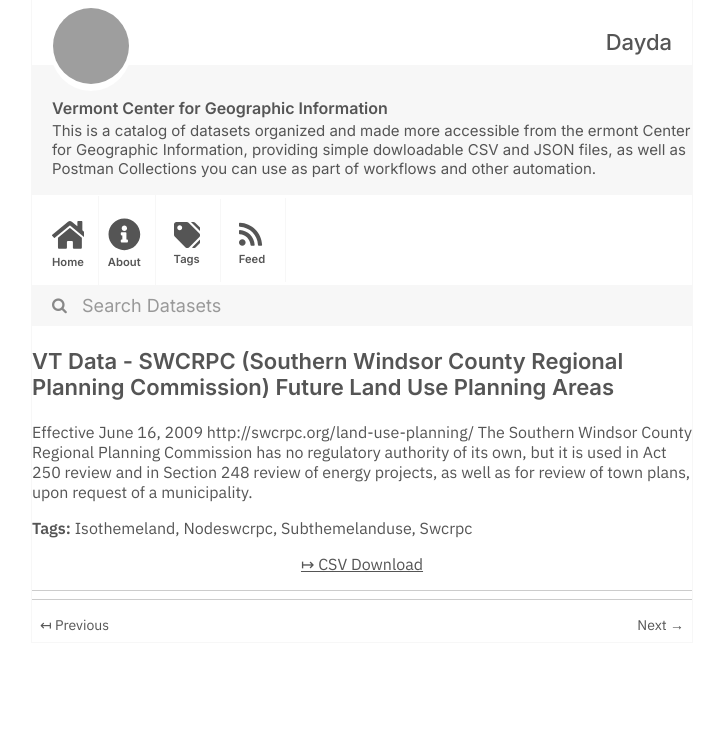
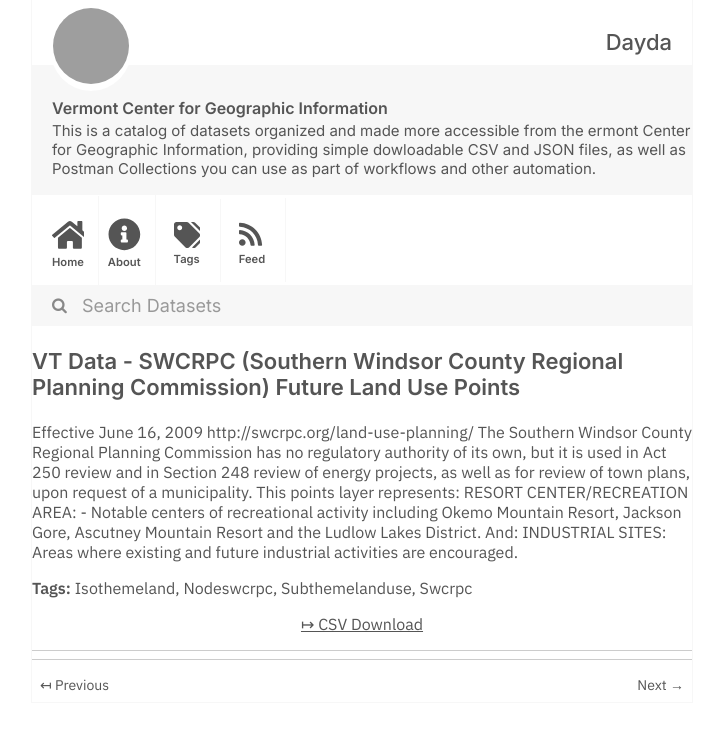
Before and after one commit to dayda-entities/vermont-center-for-geographic-information, a Jekyll site: the page built from _posts/2020-11-12-vt-data-swcrpc-southern-windso.md, in a window 1280 px wide, cut to the strip 0-730 px from the top of the page. Shown: the whole strip, without its empty margins (278-1001 px from the left). Built offline with Jekyll 4.4.1, drawn with Linux system fonts in a browser that asks for light colours; grey boxes are pictures that could not be loaded.

Commit message:
Publish Data

```diff
--- a/_posts/2020-11-12-vt-data-swcrpc-southern-windso.md
+++ b/_posts/2020-11-12-vt-data-swcrpc-southern-windso.md
@@ -1,9 +1,9 @@
 ---
 title: >-
   VT Data - SWCRPC (Southern Windsor County Regional Planning Commission) Future
-  Land Use Planning Areas
-created: '2020-11-12T13:08:34.780265'
-modified: '2020-11-12T13:08:34.780271'
+  Land Use Points
+created: '2020-11-12T13:07:02.544562'
+modified: '2020-11-12T13:07:02.544568'
 state: active
 type: dataset
 tags:
@@ -13,9 +13,11 @@ tags:
   - Swcrpc
 groups: []
 csv_url: >-
-  https://geodata.vermont.gov/datasets/cf298797fc494a38bedd935564850304_0.csv?outSR=%7B%22latestWkid%22%3A32145%2C%22wkid%22%3A32145%7D
+  https://geodata.vermont.gov/datasets/16a99b05ddbb4fb79a4b16902fb64fb5_0.csv?outSR=%7B%22latestWkid%22%3A32145%2C%22wkid%22%3A32145%7D
 json_url: ''
 layout: post
 
 ---
-Effective June 16, 2009  http://swcrpc.org/land-use-planning/  The Southern Windsor County Regional Planning Commission has no regulatory authority of its own, but it is used in Act 250 review and in Section 248 review of energy projects, as well as for review of town plans, upon request of a municipality.
+Effective June 16, 2009  http://swcrpc.org/land-use-planning/  The Southern Windsor County Regional Planning Commission has no regulatory authority of its own, but it is used in Act 250 review and in Section 248 review of energy projects, as well as for review of town plans, upon request of a municipality.  This points layer represents:
+RESORT CENTER/RECREATION AREA:  - Notable centers of recreational activity including Okemo Mountain Resort, Jackson Gore, Ascutney Mountain Resort and the Ludlow Lakes District. And:
+INDUSTRIAL SITES: Areas where existing and future industrial activities are encouraged.
```
